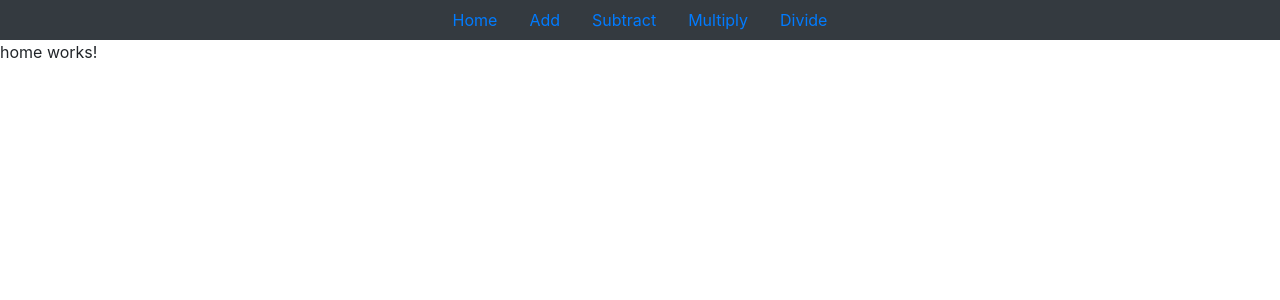
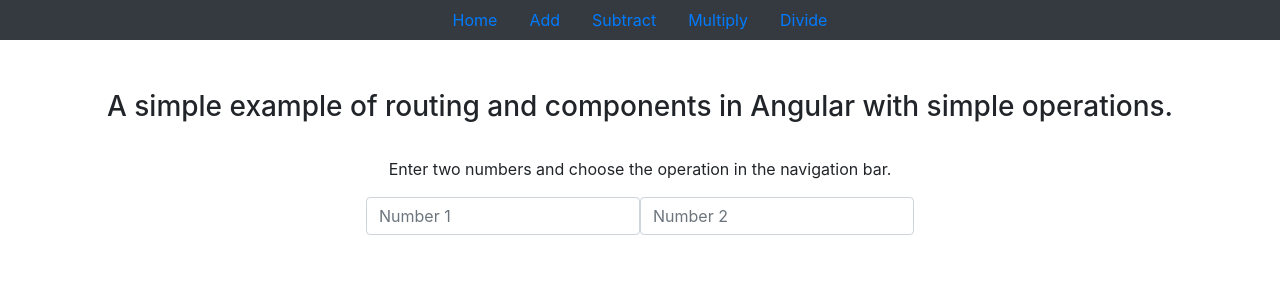
Before and after one commit to miangelortiz/Angular, an Angular app in the folder calculatorWithRouting/: page / in a window 1280 px wide. Shown: the top 300 px of the page. Built offline with nearby package versions, Linux system fonts and the light colour scheme.

Commit message:
I add the inputs to capture the two values and add some style

```diff
--- a/calculatorWithRouting/src/app/pages/home/home.component.html
+++ b/calculatorWithRouting/src/app/pages/home/home.component.html
@@ -1 +1,24 @@
-<p>home works!</p>
+<div class="container-fluid">
+        <div class="row">
+          <div class="col text1">
+            <h3>
+              A simple example of routing and components in Angular with simple
+              operations.
+            </h3>
+          </div>
+        </div>
+        <div class="row">
+          <div class="col text2">
+            <p>Enter two numbers and choose the operation in the navigation bar.</p>
+          </div>
+        </div>
+        <div class="row justify-content-center">
+          <div class="col-xs-2 ">
+            <input [(ngModel)]="number1" class="form-control" type="number" placeholder="Number 1" (change)="add()" />
+          </div>
+          <div class="col-xs-2 ">
+            <input [(ngModel)]="number2" class="form-control" type="number" placeholder="Number 2" (change)="add()" />
+          </div>
+        </div>
+        <p >{{total}}</p>
+      </div>
--- a/calculatorWithRouting/src/app/pages/home/home.component.scss
+++ b/calculatorWithRouting/src/app/pages/home/home.component.scss
@@ -0,0 +1,9 @@
+.text1 {
+  padding-top: 50px;
+  text-align: center;
+}
+
+.text2 {
+  padding-top: 25px;
+  text-align: center;
+}
--- a/calculatorWithRouting/src/app/pages/home/home.component.ts
+++ b/calculatorWithRouting/src/app/pages/home/home.component.ts
@@ -1,15 +1,24 @@
-import { Component, OnInit } from '@angular/core';
+import { Component, OnInit } from "@angular/core";
+import { DataService } from "../../services/data.service";
 
 @Component({
-  selector: 'app-home',
-  templateUrl: './home.component.html',
-  styleUrls: ['./home.component.scss']
+  selector: "app-home",
+  templateUrl: "./home.component.html",
+  styleUrls: ["./home.component.scss"]
 })
 export class HomeComponent implements OnInit {
+  public number1: number;
+  public number2: number;
 
-  constructor() { }
-
-  ngOnInit() {
+  constructor(public dataService: DataService) {
+    this.number1 = dataService.number1;
+    this.number2 = dataService.number2;
   }
 
+  ngOnInit() {}
+
+  add() {
+    this.dataService.number1 = this.number1;
+    this.dataService.number2 = this.number2;
+  }
 }
```
Also changed, not shown: calculatorWithRouting/src/app/app.module.ts (+13 -17 lines).
